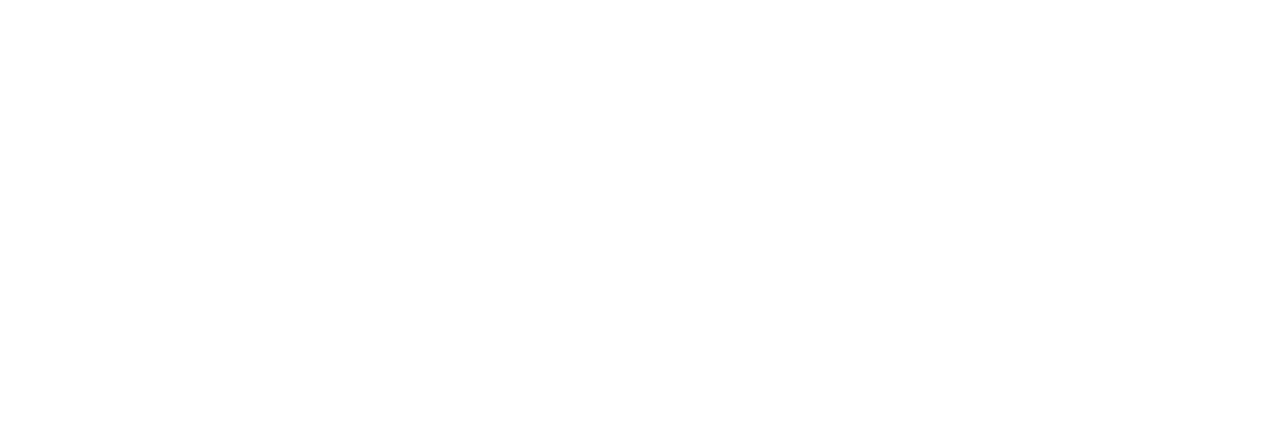
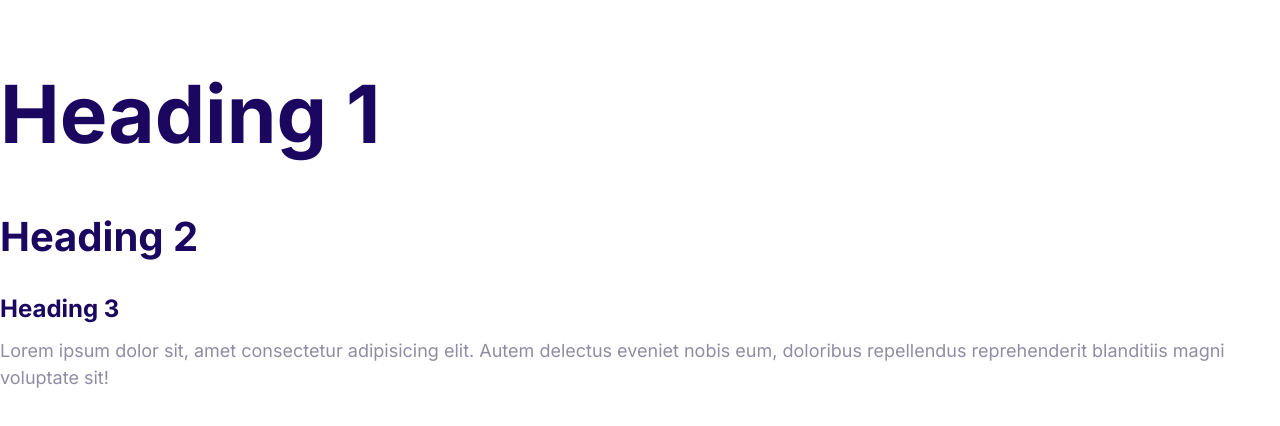
Before and after one commit to VolodymyrZvarych/ZVB, a plain HTML site: page index.html in a window 1280 px wide. Drawn offline with Linux system fonts and the light colour scheme.

Commit message:
Define the styles for the fonts.

```diff
--- a/CSS/styles.css
+++ b/CSS/styles.css
@@ -5,3 +5,55 @@
 	--color-headings: #1b0760;
 	--color-body: #918ca4;
 }
+
+html {
+	font-size: 62.5%;
+}
+
+body {
+	font-family: Inter, Arial, Helvetica, sans-serif;
+	font-size: 2.4rem;
+	line-height: 1.5;
+	color: var(--color-body);
+}
+
+h1,
+h2,
+h3 {
+	color: var(--color-headings);
+	margin-bottom: 1rem;
+}
+
+h1 {
+	font-size: 7rem;
+}
+
+h2 {
+	font-size: 4rem;
+}
+
+h3 {
+	font-size: 3rem;
+}
+
+p {
+	margin-top: 0;
+}
+
+@media screen and (min-width: 1024px) {
+	body {
+		font-size: 1.8rem;
+	}
+
+	h1 {
+		font-size: 8rem;
+	}
+
+	h2 {
+		font-size: 4rem;
+	}
+
+	h3 {
+		font-size: 2.4rem;
+	}
+}
--- a/index.html
+++ b/index.html
@@ -5,8 +5,23 @@
 		<meta http-equiv="X-UA-Compatible" content="IE=edge" />
 		<meta name="viewport" content="width=device-width, initial-scale=1.0" />
 		<title>Document</title>
+		<link rel="preconnect" href="https://fonts.googleapis.com" />
+		<link rel="preconnect" href="https://fonts.gstatic.com" crossorigin />
+		<link
+			href="https://fonts.googleapis.com/css2?family=Inter:wght@400;700&display=swap"
+			rel="stylesheet"
+		/>
 		<link rel="stylesheet" href="css/normalize.css" />
 		<link rel="stylesheet" href="css/styles.css" />
 	</head>
-	<body></body>
+	<body>
+		<h1>Heading 1</h1>
+		<h2>Heading 2</h2>
+		<h3>Heading 3</h3>
+		<p>
+			Lorem ipsum dolor sit, amet consectetur adipisicing elit. Autem delectus
+			eveniet nobis eum, doloribus repellendus reprehenderit blanditiis magni
+			voluptate sit!
+		</p>
+	</body>
 </html>
```
